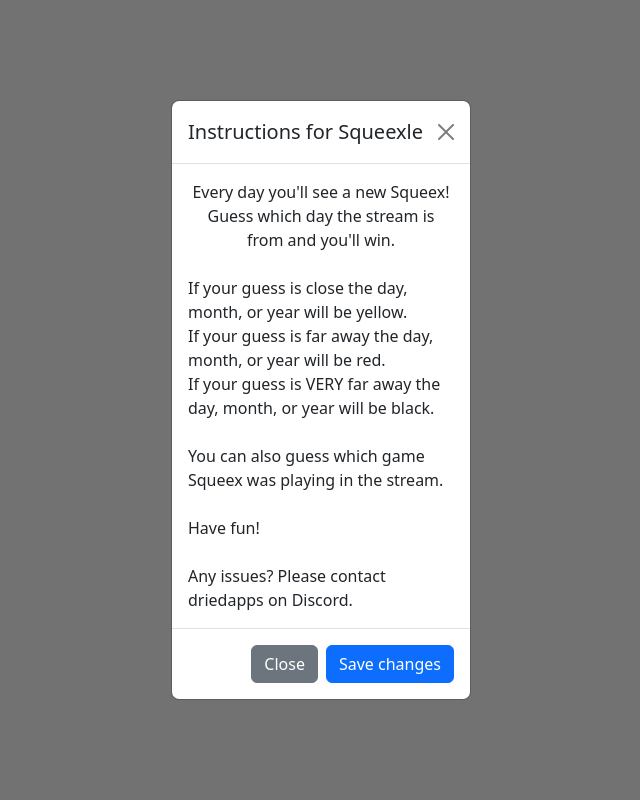
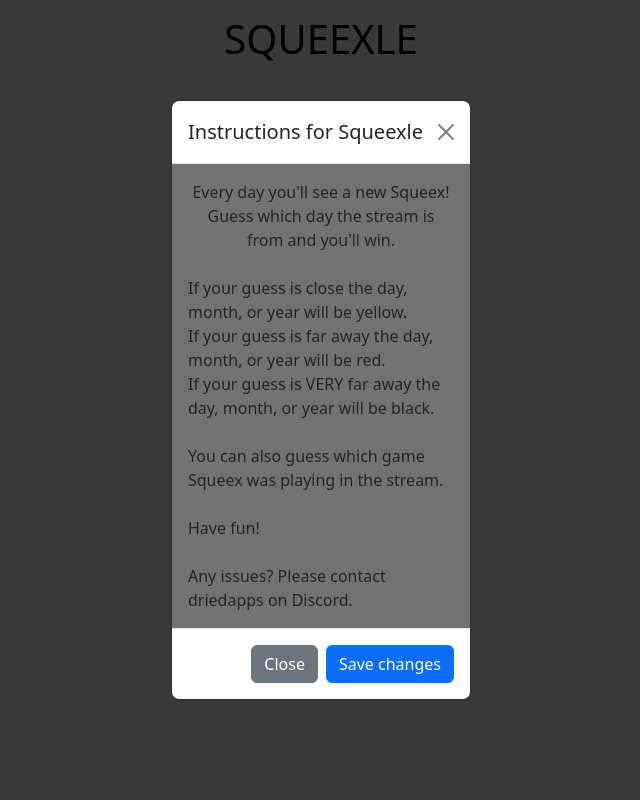
Before and after one commit to driedapps/driedapps.github.io, a PHP site: page / in a window 1280 px wide, after a click on "first time?". Shown: the whole page, without its empty margins (319-959 px from the left). Run offline with PHP 8.4, Linux system fonts and the light colour scheme.

Commit message:
Update style.css

```diff
--- a/css/style.css
+++ b/css/style.css
@@ -14,7 +14,7 @@ main {
   background-color: rgb(139, 88, 160);
 }
 
-  .modal {
+  .modal-body {
       background-color: rgb(114, 114, 114);
       left: 0;
       right: 0;
```
